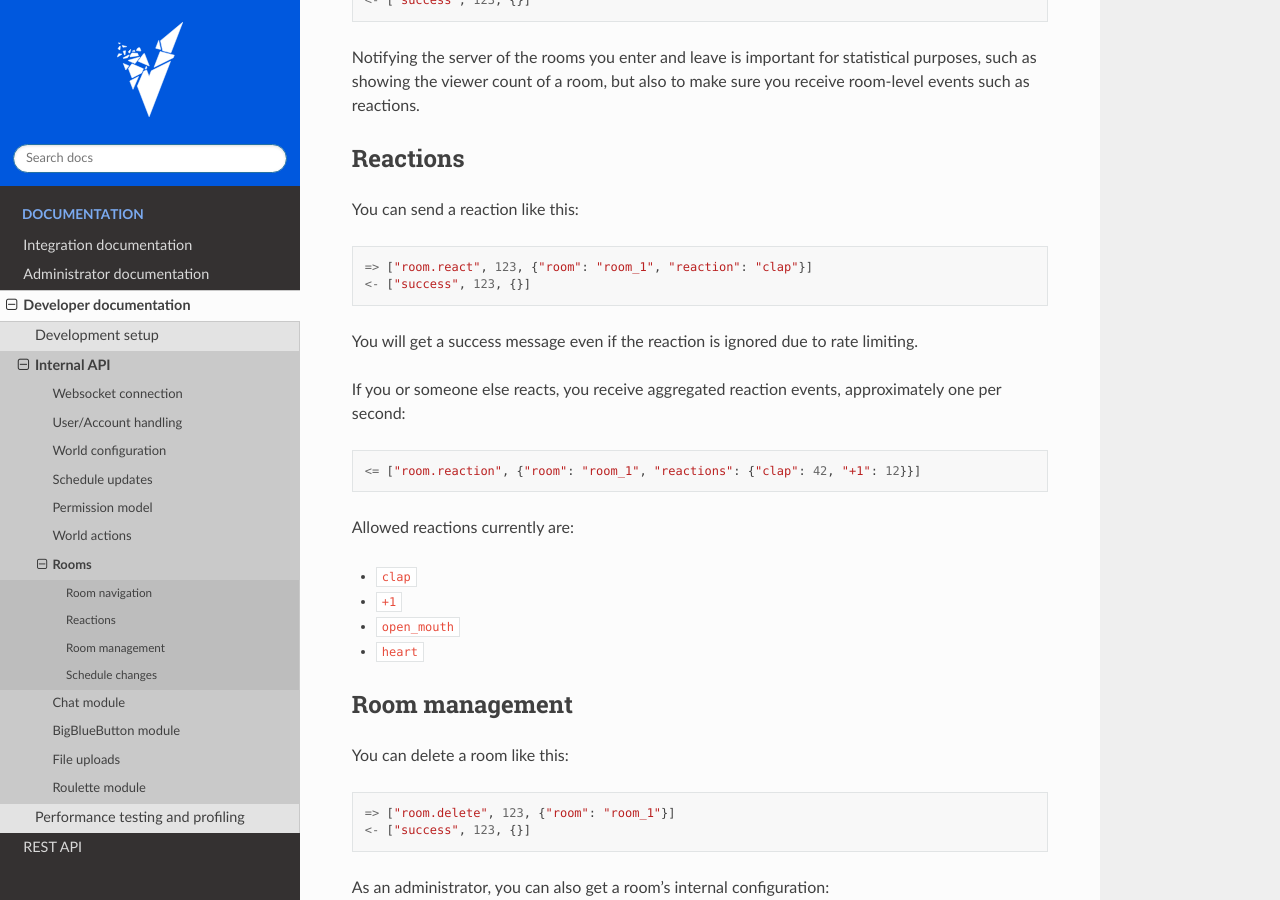
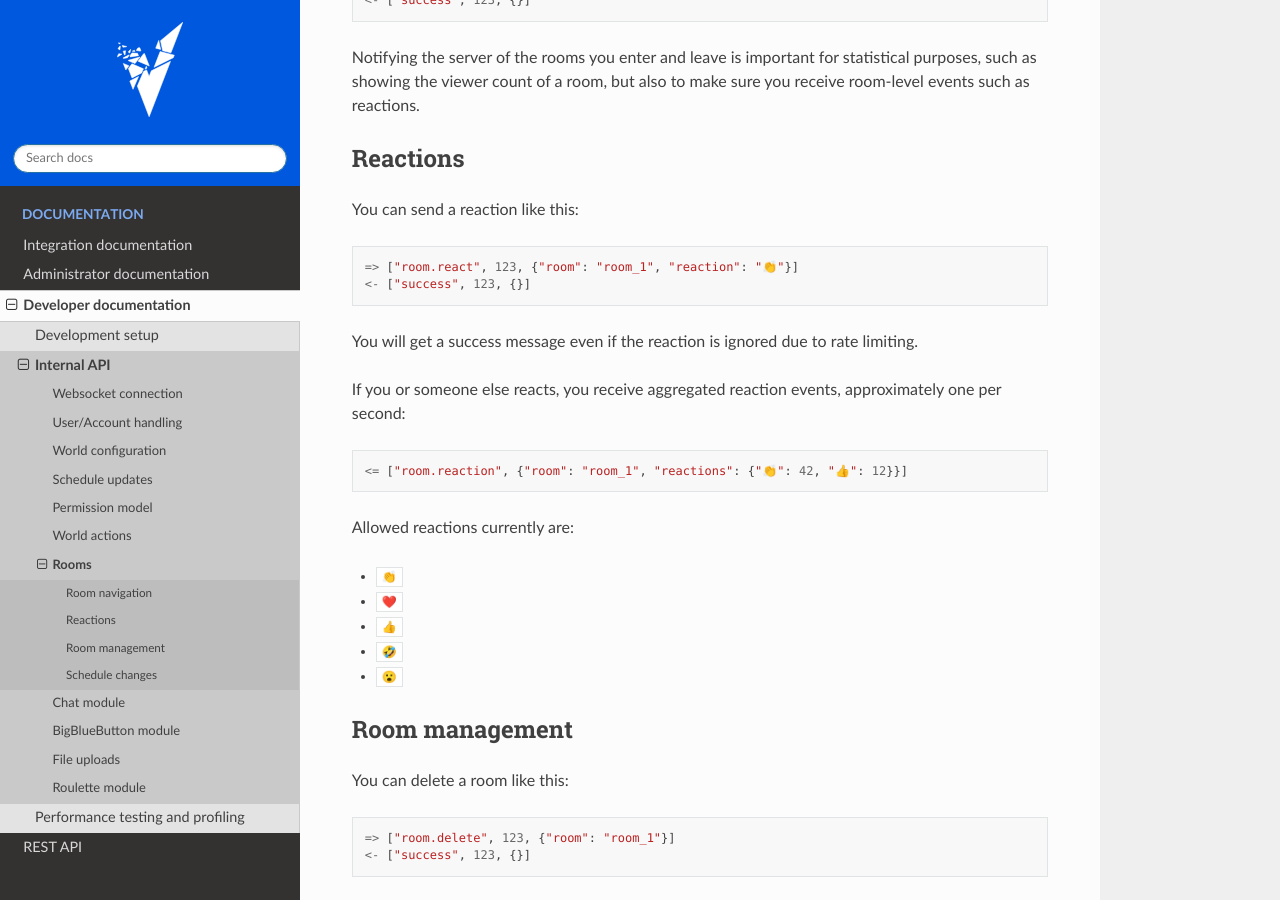
Before and after one commit to fossasia/eventyay-video, a Sphinx documentation site: the page built from docs/developer/api/rooms.rst, in a window 1280 px wide and 900 px high, scrolled down 481 px. Built offline with Sphinx 7.4.7 and the Read the Docs theme 2.0.0, drawn with Linux system fonts in a browser that asks for light colours.

Commit message:
use unicode for emoji reactions

```diff
--- a/docs/developer/api/rooms.rst
+++ b/docs/developer/api/rooms.rst
@@ -24,21 +24,22 @@ Reactions
 
 You can send a reaction like this::
 
-    => ["room.react", 123, {"room": "room_1", "reaction": "clap"}]
+    => ["room.react", 123, {"room": "room_1", "reaction": "👏"}]
     <- ["success", 123, {}]
 
 You will get a success message even if the reaction is ignored due to rate limiting.
 
 If you or someone else reacts, you receive aggregated reaction events, approximately one per second::
 
-    <= ["room.reaction", {"room": "room_1", "reactions": {"clap": 42, "+1": 12}}]
+    <= ["room.reaction", {"room": "room_1", "reactions": {"👏": 42, "👍": 12}}]
 
 Allowed reactions currently are:
 
-* ``clap``
-* ``+1``
-* ``open_mouth``
-* ``heart``
+* ``👏``
+* ``❤️``
+* ``👍``
+* ``🤣``
+* ``😮``
 
 Room management
 ---------------
```
Also changed, not shown: 3 other files.
